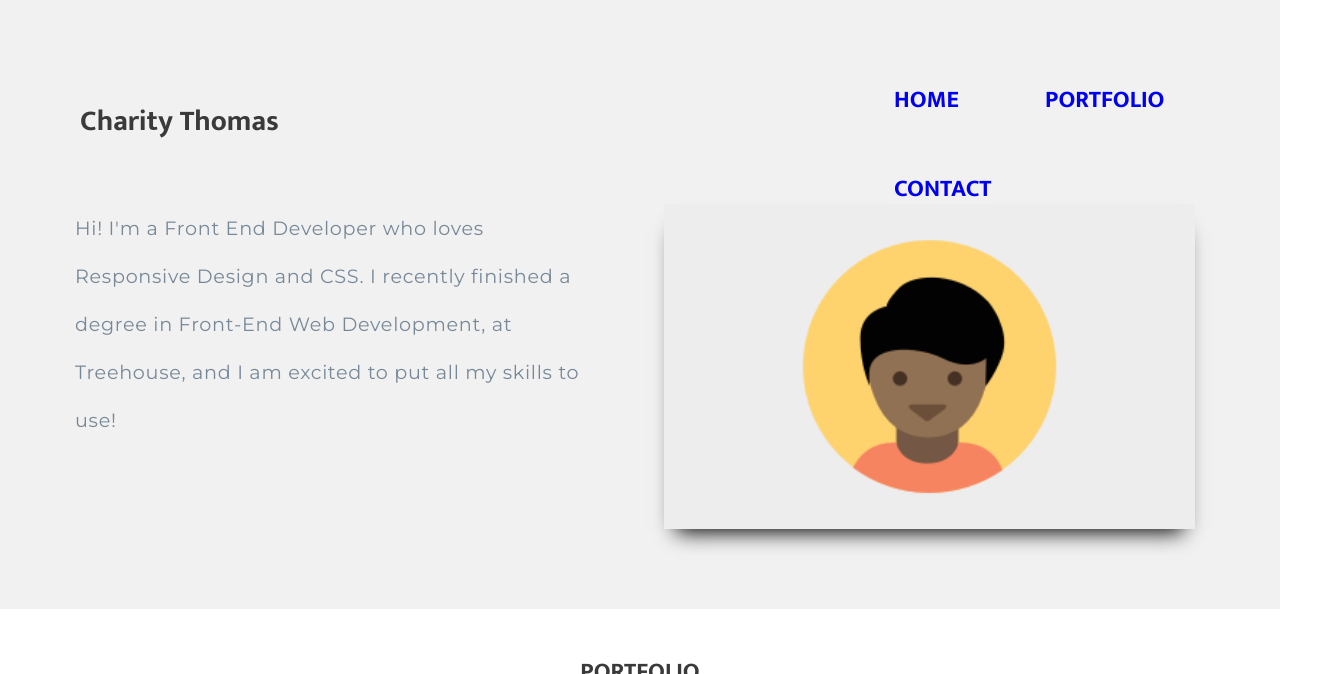
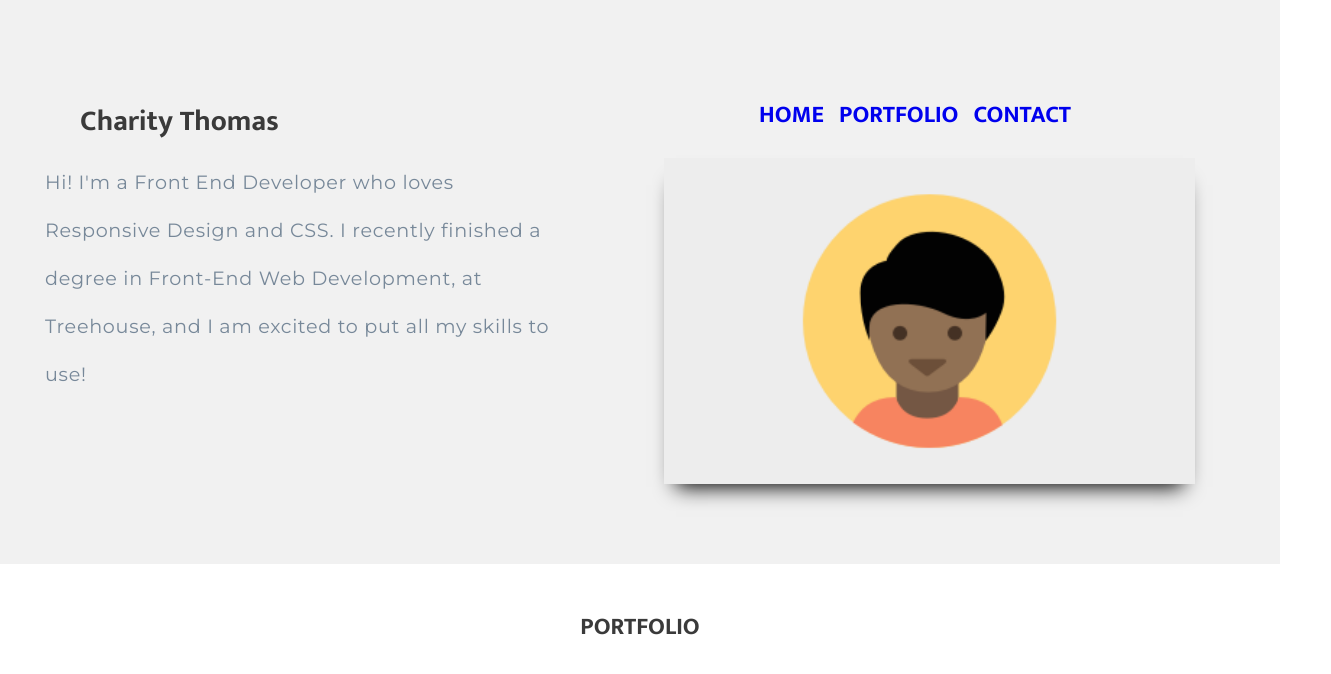
Before and after one commit to Charity-Thomas/Unit-2-Project, a plain HTML site: page index.html in a window 1280 px wide. Shown: the top 674 px of the page, 1331 px wide, since content can reach past the window. Drawn offline with Linux system fonts and the light colour scheme.

Commit message:
Adding Updated CSS File.
Adding Updated CSS File to Project.

```diff
--- a/css/styles.css
+++ b/css/styles.css
@@ -349,9 +349,9 @@ span {
         font-size: 1.5rem;
         font-weight: 700;
         background-color: #f1f1f1;
-        margin-right: 96px;
-        position: relative;
-        left: 120px;
+        margin-right: 25px;
+        margin-left: -40px;
+        padding: 15px;
         line-height: 1.8rem;
         text-align: right;
         float: left;
@@ -362,8 +362,8 @@ span {
     .intro-paragraph {
         width: 45%;
         float: left;
-        margin-right: 20px;
-        margin-left: 40px;
+        margin-right: 10px;
+        margin-left: 10px;
         margin-bottom: 50px;
         margin-top: -50px;
         line-height: 2.5;
@@ -446,10 +446,10 @@ span {
         padding-left: 120px;
     }
     .full {
-        margin-right: 30px;
         text-align: right;
-        position: relative;
-        left: 360px;
+        margin-right: 15px;
+        margin-left: -15px;
+        padding: 10px;
     }
 
 
```
